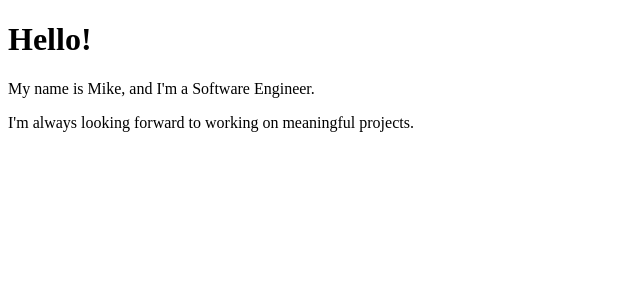
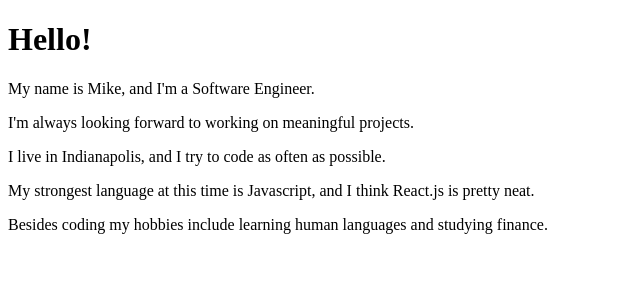
Before and after one commit to MalikMAlna/portfolio-app, a React (Create React App) app: page / in a window 1280 px wide. Shown: the top 300 px of the page, without its empty margins (0-640 px from the left). Built offline with nearby package versions, Linux system fonts and the light colour scheme.

Commit message:
Set Up Bio

```diff
--- a/src/App.js
+++ b/src/App.js
@@ -1,13 +1,36 @@
-import React,{Component} from "react";
+import React, { Component } from "react";
 
 class App extends Component {
+  constructor() {
+    super();
+    this.state = { displayBio: true };
+  }
+
   render() {
-    return( <div>
+    return (
+      <div>
         <h1>Hello!</h1>
         <p>My name is Mike, and I'm a Software Engineer.</p>
         <p>I'm always looking forward to working on meaningful projects.</p>
-    </div>
-    )
+
+        {this.state.displayBio ? (
+          <div>
+            <p>
+              I live in Indianapolis, and I try to code as often as possible.
+            </p>
+            <p>
+              My strongest language at this time is Javascript, and I think
+              React.js is pretty neat.
+            </p>
+            <p>
+              Besides coding my hobbies include learning human languages and
+              studying finance.
+            </p>
+          </div>
+        ) : null}
+
+      </div>
+    );
   }
 }
 
--- a/src/index.js
+++ b/src/index.js
@@ -1,7 +1,6 @@
 import React from "react";
 import ReactDOM from "react-dom";
 import App from "./App";
-
 
 ReactDOM.render(<App />, document.getElementById("root"));
 
```
